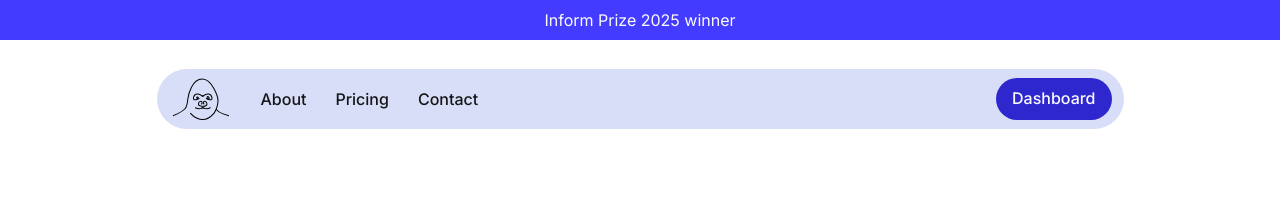
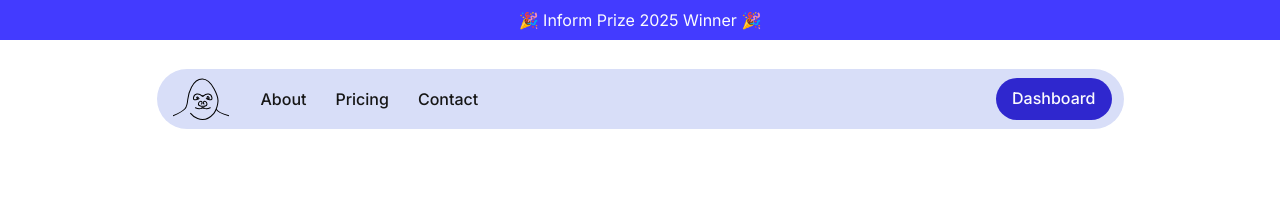
Before and after one commit to 5-quid-coders/apescrape-site, a Jekyll site: the page built from index.html, in a window 1280 px wide. Shown: the top 202 px of the page. Built offline with Jekyll 4.4.1, drawn with Linux system fonts in a browser that asks for light colours.

Commit message:
Update banner.html

```diff
--- a/_includes/banner.html
+++ b/_includes/banner.html
@@ -1,3 +1,3 @@
 <div class="flex w-full py-2 bg-[#433bff]">
-    <p class="[font-size:var(--p)] mx-auto text-[#fbfbfe]">Inform Prize 2025 winner</p>
+    <p class="[font-size:var(--p)] mx-auto text-[#fbfbfe]">🎉 Inform Prize 2025 Winner 🎉</p>
 </div>
```
